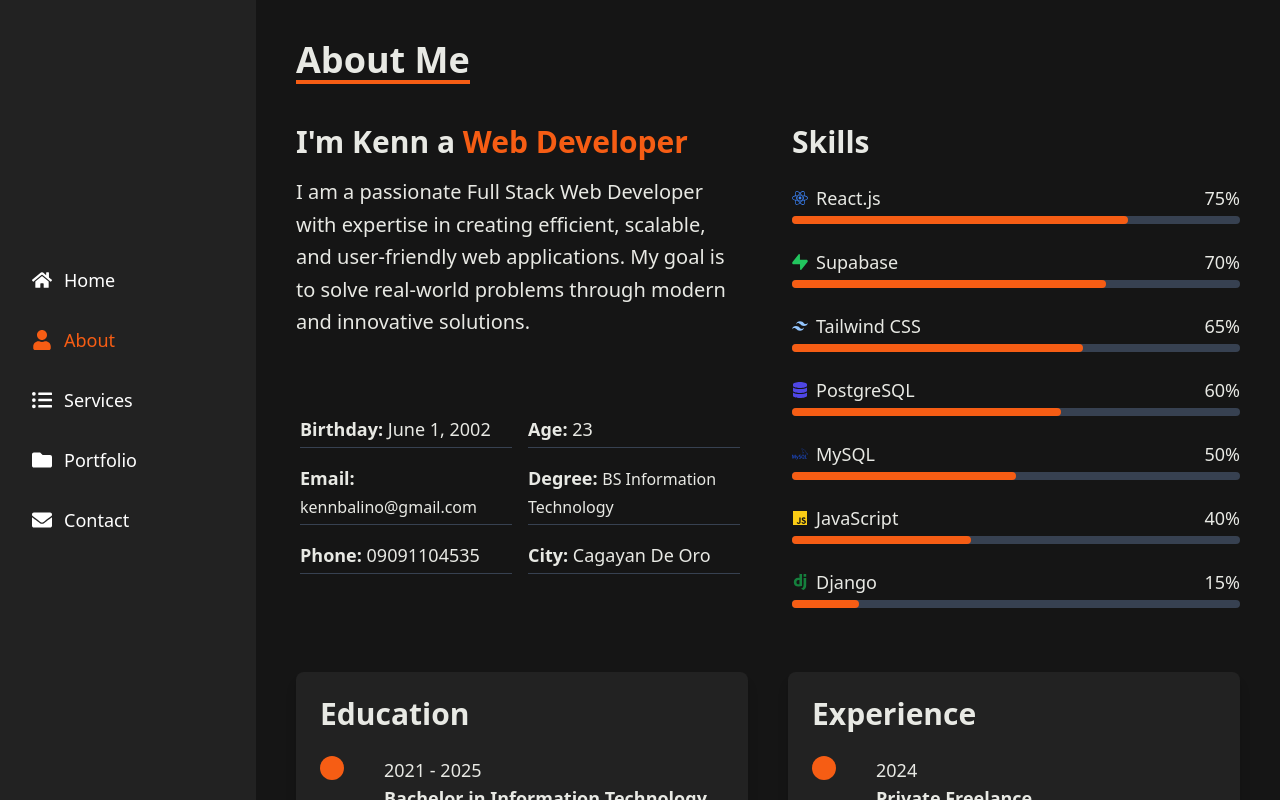
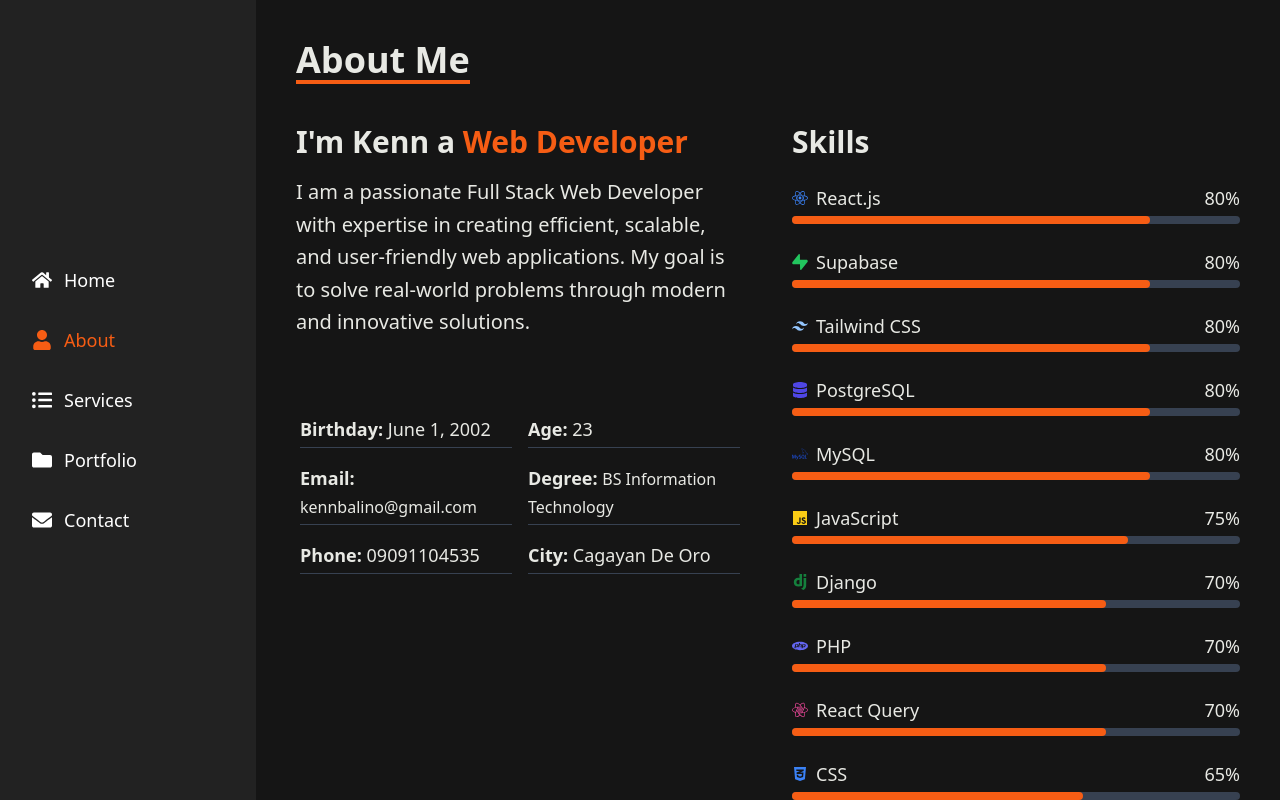
Before and after one commit to Kleinnnn1/My-Portfolio, a React (Vite) app: page /about in a window 1280 px wide. Built offline with nearby package versions, Linux system fonts and the light colour scheme.

Commit message:
updated skills in about page

```diff
--- a/src/pages/about/AboutMe.jsx
+++ b/src/pages/about/AboutMe.jsx
@@ -1,6 +1,6 @@
 import { useState, useEffect } from "react";
-import { FaReact, FaDatabase, FaJs } from "react-icons/fa";
-import { SiSupabase, SiMysql, SiDjango, SiTailwindcss } from "react-icons/si";
+import { FaReact, FaDatabase, FaJs, FaCss3Alt } from "react-icons/fa";
+import { SiSupabase, SiTailwindcss, SiMysql, SiDjango, SiPhp, SiReactquery, SiBootstrap } from "react-icons/si";
 
 export default function AboutMe() {
   const [skillProgress, setSkillProgress] = useState([]);
@@ -9,39 +9,58 @@ export default function AboutMe() {
     const skills = [
       {
         name: "React.js",
-        percentage: 75,
+        percentage: 80,
         icon: <FaReact className="text-blue-500" />,
       },
       {
         name: "Supabase",
-        percentage: 70,
+        percentage: 80,
         icon: <SiSupabase className="text-green-500" />,
       },
       {
         name: "Tailwind CSS",
-        percentage: 65,
+        percentage: 80,
         icon: <SiTailwindcss className="text-blue-400" />,
       },
       {
         name: "PostgreSQL",
-        percentage: 60,
+        percentage: 80,
         icon: <FaDatabase className="text-indigo-600" />,
       },
-
       {
         name: "MySQL",
-        percentage: 50,
+        percentage: 80,
         icon: <SiMysql className="text-blue-700" />,
       },
       {
         name: "JavaScript",
-        percentage: 40,
+        percentage: 75,
         icon: <FaJs className="text-yellow-400" />,
       },
       {
         name: "Django",
-        percentage: 15,
+        percentage: 70,
         icon: <SiDjango className="text-green-700" />,
+      },
+      {
+        name: "PHP",
+        percentage: 70,
+        icon: <SiPhp className="text-indigo-500" />,
+      },
+      {
+        name: "React Query",
+        percentage: 70,
+        icon: <SiReactquery className="text-pink-500" />,
+      },
+      {
+        name: "CSS",
+        percentage: 65,
+        icon: <FaCss3Alt className="text-blue-500" />,
+      },
+      {
+        name: "Bootstrap",
+        percentage: 65,
+        icon: <SiBootstrap className="text-purple-600" />,
       },
     ];
 
@@ -135,39 +154,58 @@ export default function AboutMe() {
             {[
               {
                 name: "React.js",
-                percentage: 75,
+                percentage: 80,
                 icon: <FaReact className="text-blue-500" />,
               },
               {
                 name: "Supabase",
-                percentage: 70,
+                percentage: 80,
                 icon: <SiSupabase className="text-green-500" />,
               },
               {
                 name: "Tailwind CSS",
-                percentage: 65,
+                percentage: 80,
                 icon: <SiTailwindcss className="text-blue-300" />,
               },
               {
                 name: "PostgreSQL",
-                percentage: 60,
+                percentage: 80,
                 icon: <FaDatabase className="text-indigo-600" />,
               },
-
               {
                 name: "MySQL",
-                percentage: 50,
+                percentage: 80,
                 icon: <SiMysql className="text-blue-700" />,
               },
               {
                 name: "JavaScript",
-                percentage: 40,
+                percentage: 80,
                 icon: <FaJs className="text-yellow-400" />,
               },
               {
                 name: "Django",
-                percentage: 15,
+                percentage: 80,
                 icon: <SiDjango className="text-green-700" />,
+              },
+              {
+                name: "PHP",
+                percentage: 80,
+                icon: <SiPhp className="text-indigo-500" />,
+              },
+              {
+                name: "React Query",
+                percentage: 80,
+                icon: <SiReactquery className="text-pink-500" />,
+              },
+              {
+                name: "CSS",
+                percentage: 65,
+                icon: <FaCss3Alt className="text-blue-500" />,
+              },
+              {
+                name: "Bootstrap",
+                percentage: 65,
+                icon: <SiBootstrap className="text-purple-600" />,
               },
             ].map((skill, index) => (
               <div key={index}>
```
